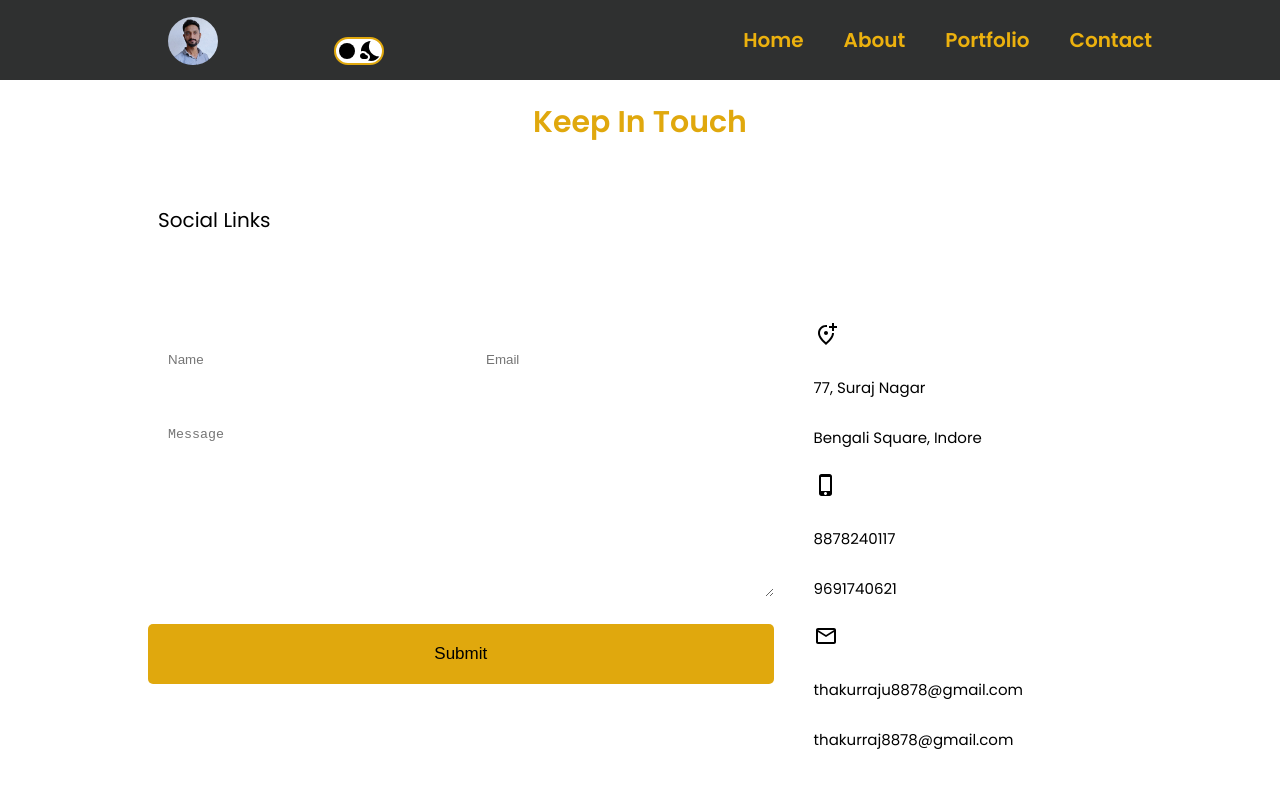
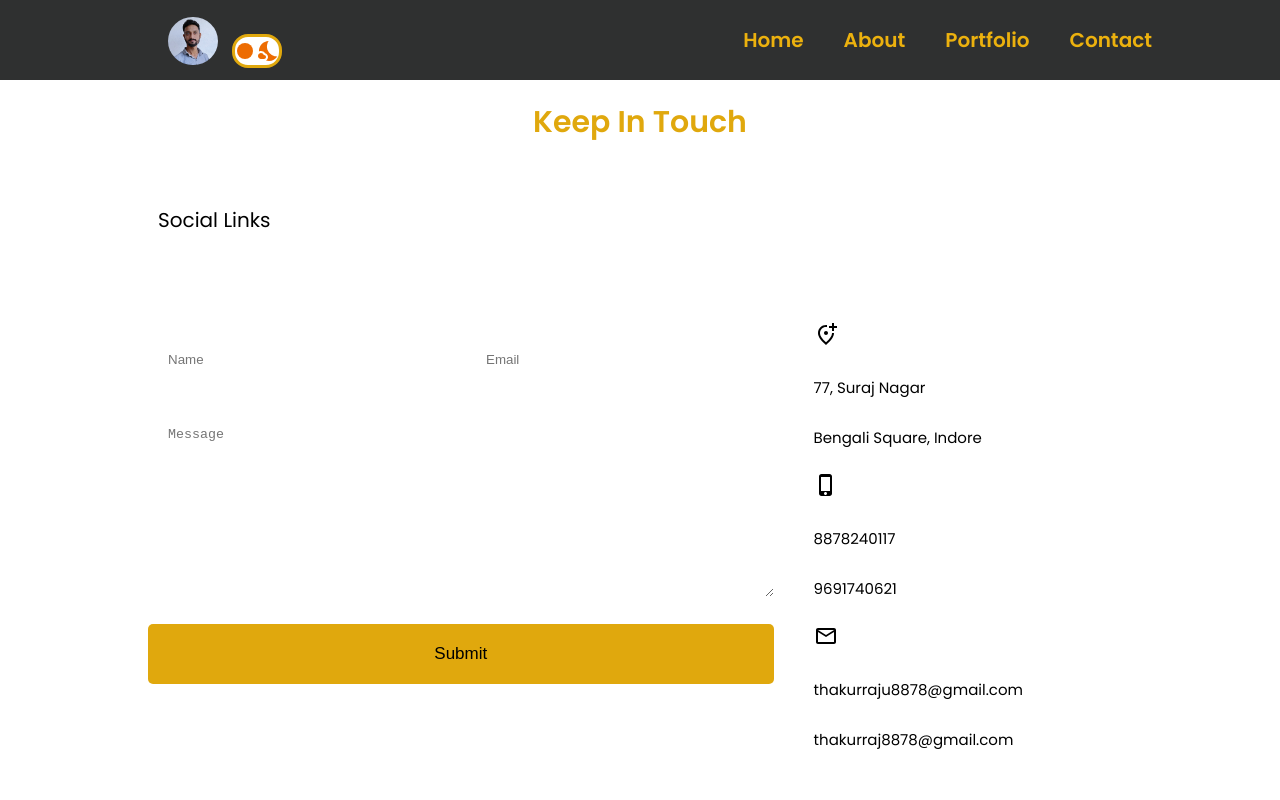
Before and after one commit to Rajkumarthakur88/React-Portfolio, a React (Create React App) app: page /contact in a window 1280 px wide. Shown: the top 800 px of the page. Built offline with nearby package versions, Linux system fonts and the light colour scheme.

Commit message:
toggle button css changed

```diff
--- a/src/App.css
+++ b/src/App.css
@@ -546,7 +546,7 @@ footer i {
 }
 
 .logo-div {
-    width: 25% ;
+    width: 15% ;
     display: flex;
     align-items: center;
     justify-content: space-between;
@@ -590,8 +590,8 @@ footer i {
 }
 .toggle-btn{
     width: 50px !important;
-    padding: 0 0 0 0 !important;
-    border: 2px solid #e0a80d ;
+    padding: 2px 8px !important;
+    border: 3px solid #e0a80d ;
     background-color: var(--headingColor);
     border-radius: 1rem;
     display: flex;
--- a/src/components/common/Header.jsx
+++ b/src/components/common/Header.jsx
@@ -34,7 +34,7 @@ function Header() {
                         <Link className='logo-div' to={"/"}> <img style={{ width: "50px", borderRadius: "50%" }} src={logo} alt='' data-aos='zoom-in-right' /></Link>
                         <button className="toggle-btn"  onClick={() => handleMode()}>
                             {
-                                theme === 'light-theme' ? <span style={{ display: "flex", fontSize: "55px" }}><FiberManualRecordIcon /> <NightsStayIcon /></span> : <span style={{ display: "flex", fontSize: "15px" }}> <LightModeIcon /><FiberManualRecordIcon /></span>
+                                theme === 'light-theme' ? <span style={{ display: "flex", fontSize: "55px" }}><FiberManualRecordIcon color="warning" /> <NightsStayIcon color="warning" /></span> : <span style={{ display: "flex", fontSize: "15px" }}> <LightModeIcon color="warning" /><FiberManualRecordIcon color="warning" /></span>
                             }
                         </button>
                     </div>
```
